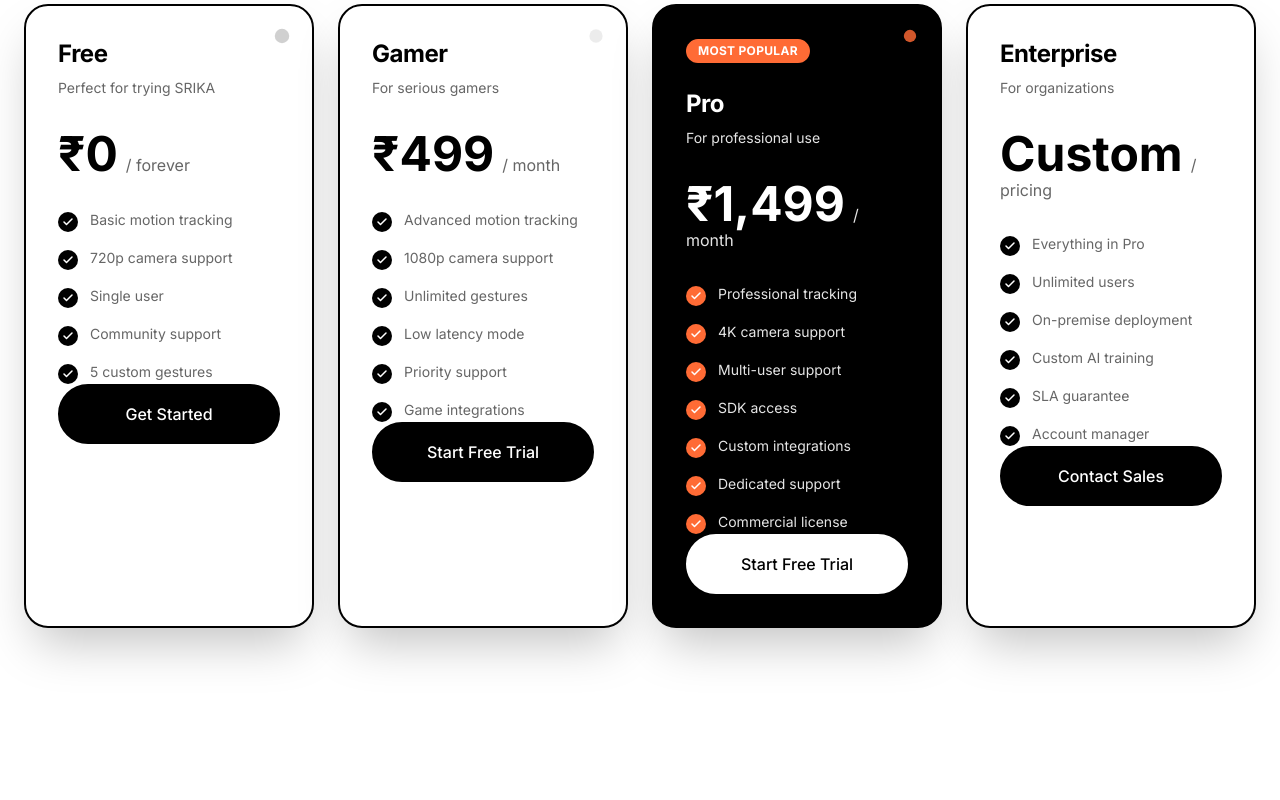
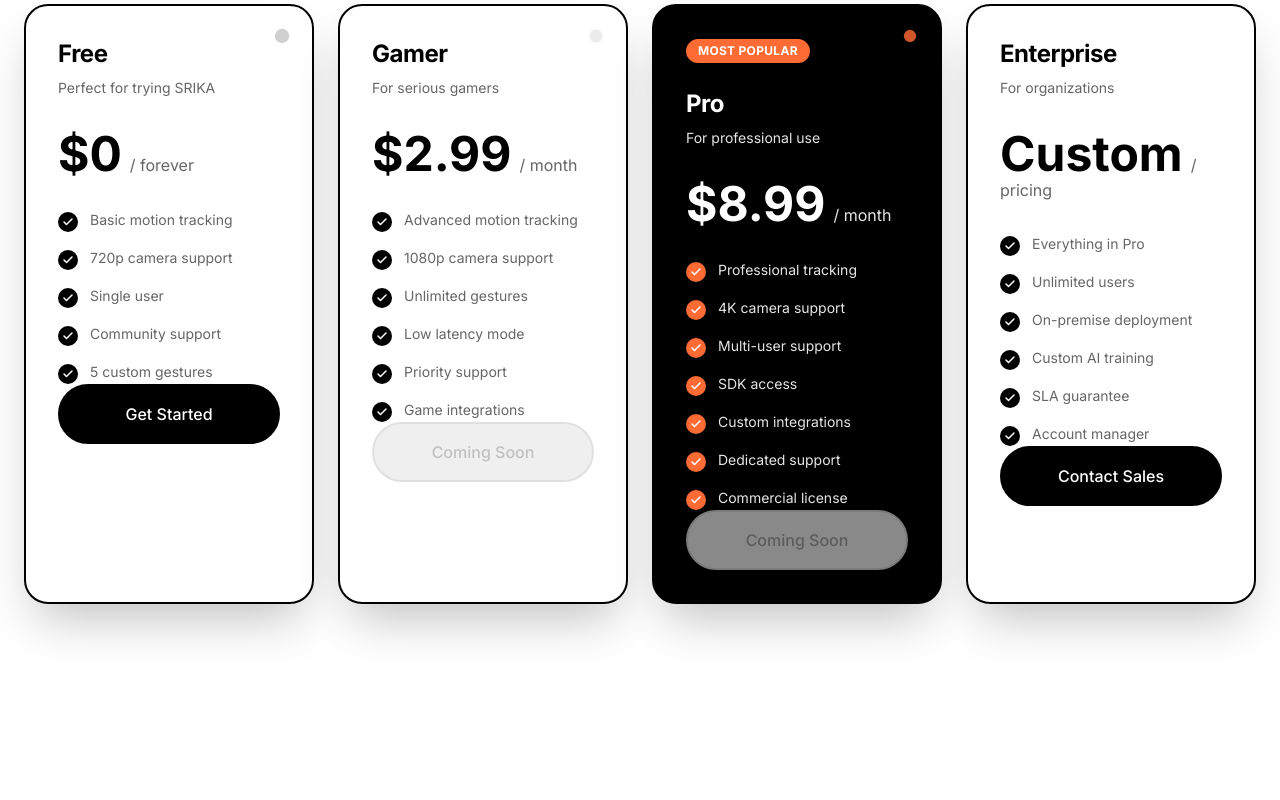
Before and after one commit to FrigonF/SrikaWeb, a React (Vite) app: page / in a window 1280 px wide. Shown: the part 6280-7080 px from the top of the page. Built offline with nearby package versions, Linux system fonts and the light colour scheme; no server answers.

Commit message:
Add dynamic pricing by country, user profile with Google picture, and UI improvements

```diff
--- a/package.json
+++ b/package.json
@@ -50,6 +50,8 @@
       },
       "devDependencies": {
             "@types/node": "^20.10.0",
+            "@types/react": "^19.2.14",
+            "@types/react-dom": "^19.2.3",
             "@vitejs/plugin-react-swc": "^3.10.2",
             "vite": "6.3.5"
       },
--- a/src/components/Footer.tsx
+++ b/src/components/Footer.tsx
@@ -10,7 +10,8 @@
 
   return (
     <motion.footer
-      className="py-16 border-t-2"
+      className="py-16 border-t-2 backdrop-blur-lg"
+      style={{ backdropFilter: 'blur(15px)' }}
       animate={{
         backgroundColor: 'transparent',
         borderTopColor: isDark ? 'rgba(255,255,255,0.1)' : 'rgba(0,0,0,0.1)'
--- a/src/components/PricingSection.tsx
+++ b/src/components/PricingSection.tsx
@@ -1,11 +1,159 @@
 import { motion } from 'motion/react';
 import { Check } from 'lucide-react';
 import { useTheme } from '../contexts/ThemeContext';
+import { useEffect, useState } from 'react';
 
-const plans = [
+interface PricingPlan {
+  name: string;
+  price: string;
+  period: string;
+  description: string;
+  features: string[];
+  cta: string;
+  highlighted: boolean;
+}
+
+// Pricing templates by country
+const pricingTemplates: { [key: string]: PricingPlan[] } = {
+  IN: [ // India - Rupees
+    {
+      name: 'Free',
+      price: '₹0',
+      period: 'forever',
+      description: 'Perfect for trying SRIKA',
+      features: [
+        'Basic motion tracking',
+        '720p camera support',
+        'Single user',
+        'Community support',
+        '5 custom gestures',
+      ],
+      cta: 'Get Started',
+      highlighted: false,
+    },
+    {
+      name: 'Gamer',
+      price: '₹199',
+      period: 'month',
+      description: 'For serious gamers',
+      features: [
+        'Advanced motion tracking',
+        '1080p camera support',
+        'Unlimited gestures',
+        'Low latency mode',
+        'Priority support',
+        'Game integrations',
+      ],
+      cta: 'Start Free Trial',
+      highlighted: false,
+    },
+    {
+      name: 'Pro',
+      price: '₹499',
+      period: 'month',
+      description: 'For professional use',
+      features: [
+        'Professional tracking',
+        '4K camera support',
+        'Multi-user support',
+        'SDK access',
+        'Custom integrations',
+        'Dedicated support',
+        'Commercial license',
+      ],
+      cta: 'Start Free Trial',
+      highlighted: true,
+    },
+    {
+      name: 'Enterprise',
+      price: 'Custom',
+      period: 'pricing',
+      description: 'For organizations',
+      features: [
+        'Everything in Pro',
+        'Unlimited users',
+        'On-premise deployment',
+        'Custom AI training',
+        'SLA guarantee',
+        'Account manager',
+      ],
+      cta: 'Contact Sales',
+      highlighted: false,
+    },
+  ],
+  US: [ // USA - Dollars
+    {
+      name: 'Free',
+      price: '$0',
+      period: 'forever',
+      description: 'Perfect for trying SRIKA',
+      features: [
+        'Basic motion tracking',
+        '720p camera support',
+        'Single user',
+        'Community support',
+        '5 custom gestures',
+      ],
+      cta: 'Get Started',
+      highlighted: false,
+    },
+    {
+      name: 'Gamer',
+      price: '$2.99',
+      period: 'month',
+      description: 'For serious gamers',
+      features: [
+        'Advanced motion tracking',
+        '1080p camera support',
+        'Unlimited gestures',
+        'Low latency mode',
+        'Priority support',
+        'Game integrations',
+      ],
+      cta: 'Start Free Trial',
+      highlighted: false,
+    },
+    {
+      name: 'Pro',
+      price: '$8.99',
+      period: 'month',
+      description: 'For professional use',
+      features: [
+        'Professional tracking',
+        '4K camera support',
+        'Multi-user support',
+        'SDK access',
+        'Custom integrations',
+        'Dedicated support',
+        'Commercial license',
+      ],
+      cta: 'Start Free Trial',
+      highlighted: true,
+    },
+    {
+      name: 'Enterprise',
+      price: 'Custom',
+      period: 'pricing',
+      description: 'For organizations',
+      features: [
+        'Everything in Pro',
+        'Unlimited users',
+        'On-premise deployment',
+        'Custom AI training',
+        'SLA guarantee',
+        'Account manager',
+      ],
+      cta: 'Contact Sales',
+      highlighted: false,
+    },
+  ],
+};
+
+// Default pricing for other countries (in USD as fallback)
+const defaultPlans: PricingPlan[] = [
   {
     name: 'Free',
-    price: '₹0',
+    price: '$0',
     period: 'forever',
     description: 'Perfect for trying SRIKA',
     features: [
@@ -20,7 +168,7 @@
   },
   {
     name: 'Gamer',
-    price: '₹499',
+    price: '$2.99',
     period: 'month',
     description: 'For serious gamers',
     features: [
@@ -36,7 +184,7 @@
   },
   {
     name: 'Pro',
-    price: '₹1,499',
+    price: '$8.99',
     period: 'month',
     description: 'For professional use',
     features: [
@@ -71,6 +219,32 @@
 
 export function PricingSection() {
   const { isDark } = useTheme();
+  const [plans, setPlans] = useState<PricingPlan[]>(defaultPlans);
+  const [country, setCountry] = useState<string>('');
+
+  useEffect(() => {
+    const fetchCountry = async () => {
+      try {
+        const response = await fetch('https://ipapi.co/json/');
+        const data = await response.json();
+        const countryCode = data.country_code || 'US';
+        setCountry(countryCode);
+
+        // Set pricing based on country
+        if (pricingTemplates[countryCode]) {
+          setPlans(pricingTemplates[countryCode]);
+        } else {
+          setPlans(defaultPlans);
+        }
+      } catch (error) {
+        console.error('Error fetching country:', error);
+        // Fallback to default pricing
+        setPlans(defaultPlans);
+      }
+    };
+
+    fetchCountry();
+  }, []);
 
   return (
     <motion.section
@@ -122,7 +296,7 @@
         </motion.div>
 
         <div className="grid md:grid-cols-2 lg:grid-cols-4 gap-6 max-w-7xl mx-auto">
-          {plans.map((plan, index) => (
+          {plans.map((plan: PricingPlan, index: number) => (
             <motion.div
               key={plan.name}
               initial={{ opacity: 0, y: 40, scale: 0.95 }}
@@ -237,7 +411,7 @@
               </div>
 
               <ul className="space-y-4 mb-10">
-                {plan.features.map((feature, featureIndex) => (
+                {plan.features.map((feature: string, featureIndex: number) => (
                   <motion.li
                     key={feature}
                     className="flex items-start gap-3 text-sm"
@@ -275,30 +449,38 @@
               </ul>
 
               <motion.a
-                href="#contact"
-                whileHover={{
+                href={plan.name === 'Gamer' || plan.name === 'Pro' ? '#' : '#contact'}
+                whileHover={plan.name !== 'Gamer' && plan.name !== 'Pro' ? {
                   scale: 1.05,
                   backgroundColor: "#FF6B35",
                   borderColor: "#FF6B35",
                   color: "#ffffff",
                   boxShadow: "0 8px 25px rgba(255,107,53,0.4)"
-                }}
-                whileTap={{ scale: 0.98 }}
+                } : {}}
+                whileTap={plan.name !== 'Gamer' && plan.name !== 'Pro' ? { scale: 0.98 } : {}}
                 transition={{ type: "spring", stiffness: 400, damping: 25 }}
-                className="block w-full px-6 py-4 rounded-full font-medium text-center border-2"
+                className={`block w-full px-6 py-4 rounded-full font-medium text-center border-2 ${
+                  plan.name === 'Gamer' || plan.name === 'Pro' ? 'cursor-not-allowed opacity-60' : 'cursor-pointer'
+                }`}
                 animate={{
-                  backgroundColor: plan.highlighted
+                  backgroundColor: plan.name === 'Gamer' || plan.name === 'Pro'
+                    ? (isDark ? '#333333' : '#E5E5E5')
+                    : plan.highlighted
                     ? (isDark ? '#000000' : '#ffffff')
                     : (isDark ? '#ffffff' : '#000000'),
-                  color: plan.highlighted
+                  color: plan.name === 'Gamer' || plan.name === 'Pro'
+                    ? (isDark ? '#666666' : '#999999')
+                    : plan.highlighted
                     ? (isDark ? '#ffffff' : '#000000')
                     : (isDark ? '#000000' : '#ffffff'),
-                  borderColor: plan.highlighted
+                  borderColor: plan.name === 'Gamer' || plan.name === 'Pro'
+                    ? (isDark ? '#444444' : '#CCCCCC')
+                    : plan.highlighted
                     ? (isDark ? '#000000' : '#ffffff')
                     : (isDark ? '#ffffff' : '#000000')
                 }}
               >
-                {plan.cta}
+                {plan.name === 'Gamer' || plan.name === 'Pro' ? 'Coming Soon' : plan.cta}
               </motion.a>
             </motion.div>
           ))}
--- a/src/components/VideoBackground.tsx
+++ b/src/components/VideoBackground.tsx
@@ -51,7 +51,7 @@
         <div
           className="absolute inset-0 transition-opacity duration-1000"
           style={{
-            background: 'radial-gradient(circle at center, transparent 0%, transparent 40%, rgba(0, 0, 0, 0.5) 70%, rgba(0, 0, 0, 0.8) 100%)',
+            background: 'radial-gradient(circle at center, transparent 0%, transparent 50%, rgba(0, 0, 0, 0.3) 75%, rgba(0, 0, 0, 0.5) 100%)',
             pointerEvents: 'none'
           }}
         />
```
Also changed, not shown: src/components/Navigation.tsx (+91 -24 lines), 1 other file (tests, documents, lock files or other folders).
